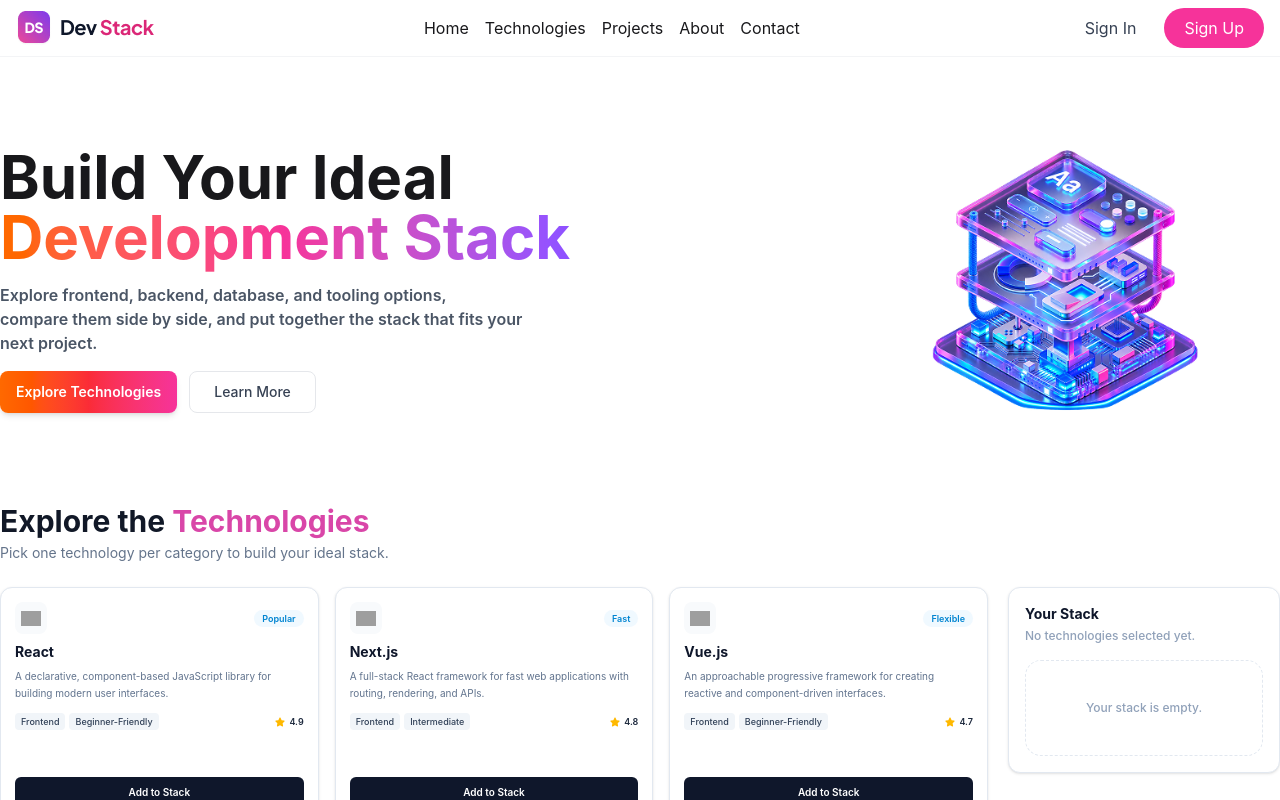
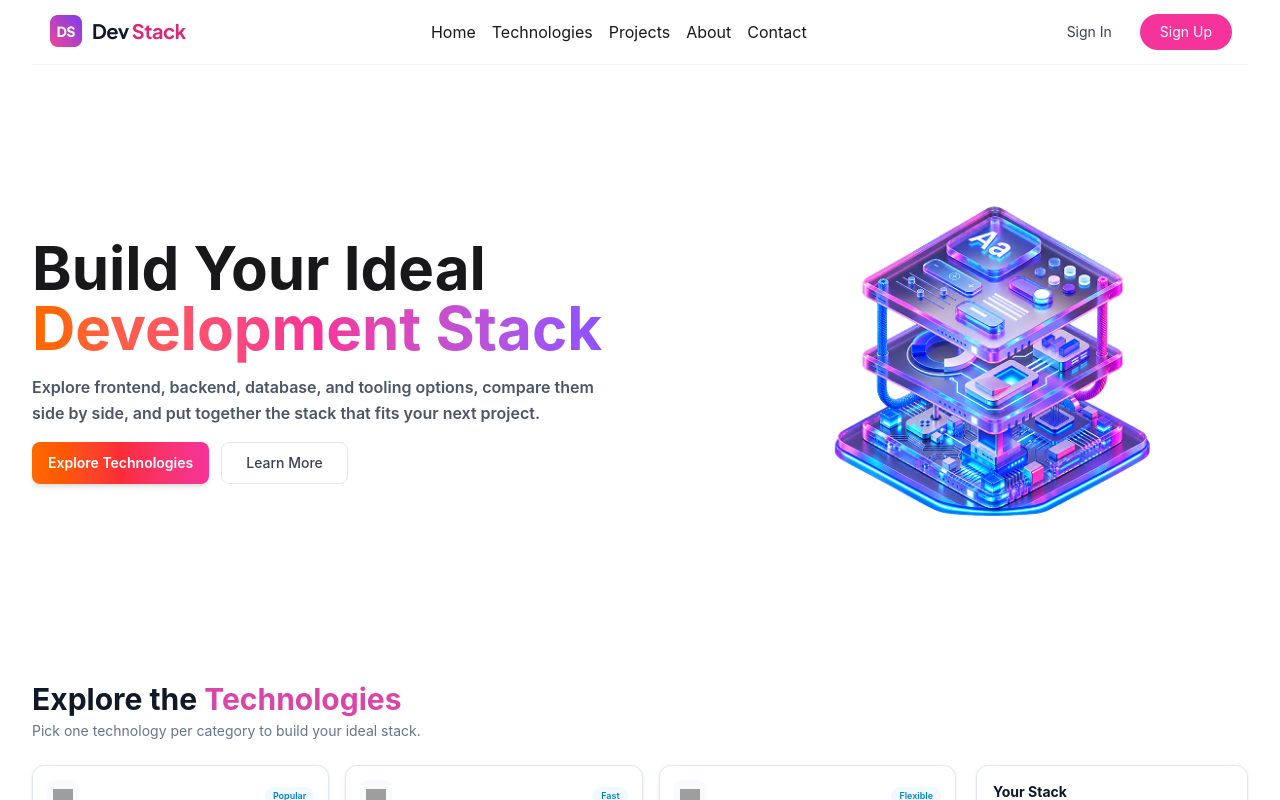
Before and after one commit to mdmahadih673/assienment-5, a React (Vite) app: page / in a window 1280 px wide. Shown: the top 800 px of the page. Built offline with nearby package versions, Linux system fonts and the light colour scheme; grey boxes are pictures that could not be loaded.

Commit message:
Responsive kora hoiche

```diff
--- a/src/App.tsx
+++ b/src/App.tsx
@@ -17,7 +17,7 @@ function App() {
 
   return (
     <>
-      <div className="container mx-auto">
+      <div className="container mx-auto px-4 sm:px-6 lg:px-8">
         <ToastContainer />
         <Navbar />
         <Hero />
--- a/src/components/Hero/Hero.tsx
+++ b/src/components/Hero/Hero.tsx
@@ -2,23 +2,21 @@ import banner from '../../assets/banner-stack.png'
 const Hero = () => {
     return (
         <>
-            <div className='flex justify-between  py-2 items-center bg-white ' >
-                <div>
+            <div className='flex flex-col-reverse gap-8 py-8 items-center bg-white sm:py-10 lg:flex-row lg:justify-between lg:gap-10' >
+                <div className='w-full lg:max-w-2xl'>
 
-                    <h1 className="text-6xl font-bold mb-4">
+                    <h1 className="text-4xl font-bold mb-4 sm:text-5xl lg:text-6xl">
                         Build Your Ideal
                         <span className="bg-linear-to-r from-orange-500 via-pink-500 to-violet-500 bg-clip-text text-transparent">
                             {" "}Development Stack
                         </span>
                     </h1>
 
-                    <p className='text-gray-600 font-semibold my-4'>
-                        Explore frontend, backend, database, and tooling options, <br />
-                        compare them side by side, and put together the stack that fits your <br />
-                        next project.
+                    <p className='text-gray-600 font-semibold my-4 max-w-xl leading-relaxed'>
+                        Explore frontend, backend, database, and tooling options, compare them side by side, and put together the stack that fits your next project.
                     </p>
 
-                    <div className="flex gap-3">
+                    <div className="flex flex-col gap-3 sm:flex-row">
                         <button className="px-4 py-2.5 rounded-lg bg-linear-to-r from-orange-500 via-red-500 to-pink-500 text-white font-semibold text-sm shadow-md hover:shadow-lg hover:scale-105 transition-all duration-300 cursor-pointer">
                             Explore Technologies
                         </button>
@@ -30,8 +28,8 @@ const Hero = () => {
 
                 </div>
 
-                <div>
-                    <img src={banner} alt="#" />
+                <div className='w-full max-w-sm sm:max-w-md lg:max-w-lg'>
+                    <img className='h-auto w-full object-contain' src={banner} alt="#" />
                 </div>
 
             </div>
--- a/src/components/Navbar/Navbar.tsx
+++ b/src/components/Navbar/Navbar.tsx
@@ -9,7 +9,7 @@ const Navbar = () => {
     return (
         <>
             <div className='border-b border-gray-100  sticky top-0 z-50 '>
-                <div className='flex justify-between px-4 py-2 items-center bg-white' >
+                <div className='flex min-h-16 justify-between gap-3 px-4 py-2 items-center bg-white' >
                     <div>
                         <a href="#" onClick={closeMenu}> <img src={logo} alt="Dev Stack" /> </a>
 
@@ -33,12 +33,12 @@ const Navbar = () => {
                         <a href="#" onClick={closeMenu} className='hover:text-pink-500 transition'>Contact</a>
                     </div>
 
-                    <div className={`${isMenuOpen ? 'flex' : 'hidden'} md:flex items-center gap-3`}>
-                        <button className="px-4 py-2 text-gray-700 rounded-3xl cursor-pointer hover:text-pink-500 transition">
+                    <div className={`${isMenuOpen ? 'flex' : 'hidden'} md:flex items-center gap-1 sm:gap-3`}>
+                        <button className="px-2 py-2 text-sm text-gray-700 rounded-3xl cursor-pointer hover:text-pink-500 transition sm:px-4">
                             Sign In
                         </button>
 
-                        <button className="px-5 py-2 bg-pink-500 text-white rounded-3xl cursor-pointer hover:bg-pink-600 transition">
+                        <button className="px-3 py-2 text-sm bg-pink-500 text-white rounded-3xl cursor-pointer hover:bg-pink-600 transition sm:px-5">
                             Sign Up
                         </button>
                     </div>
--- a/src/components/Technology/Technologies.tsx
+++ b/src/components/Technology/Technologies.tsx
@@ -12,7 +12,7 @@ export default function Technologies({ technologiesPromise }: TechnologiesProps)
     const [selectedTechnologies, setSelectedTechnologies] = useState<ITechnologyType[]>([]);
 
     return (
-        <section className="pb-12">
+        <section className="pb-12 pt-4 sm:pt-6">
             <div className="mb-6">
                 <h1 className="text-2xl font-bold text-[#111827] sm:text-3xl">
                     Explore the{" "}
```
Also changed, not shown: 1 other file (tests, documents, lock files or other folders).
